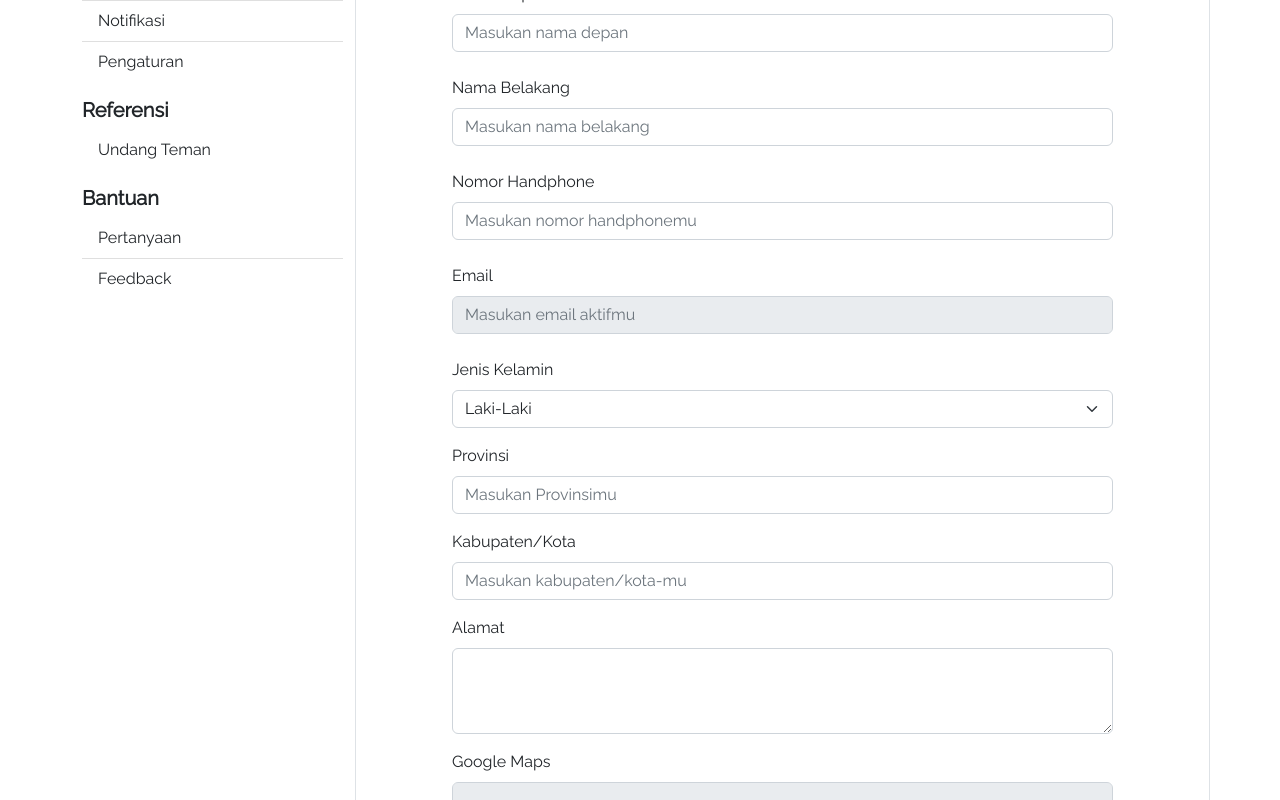
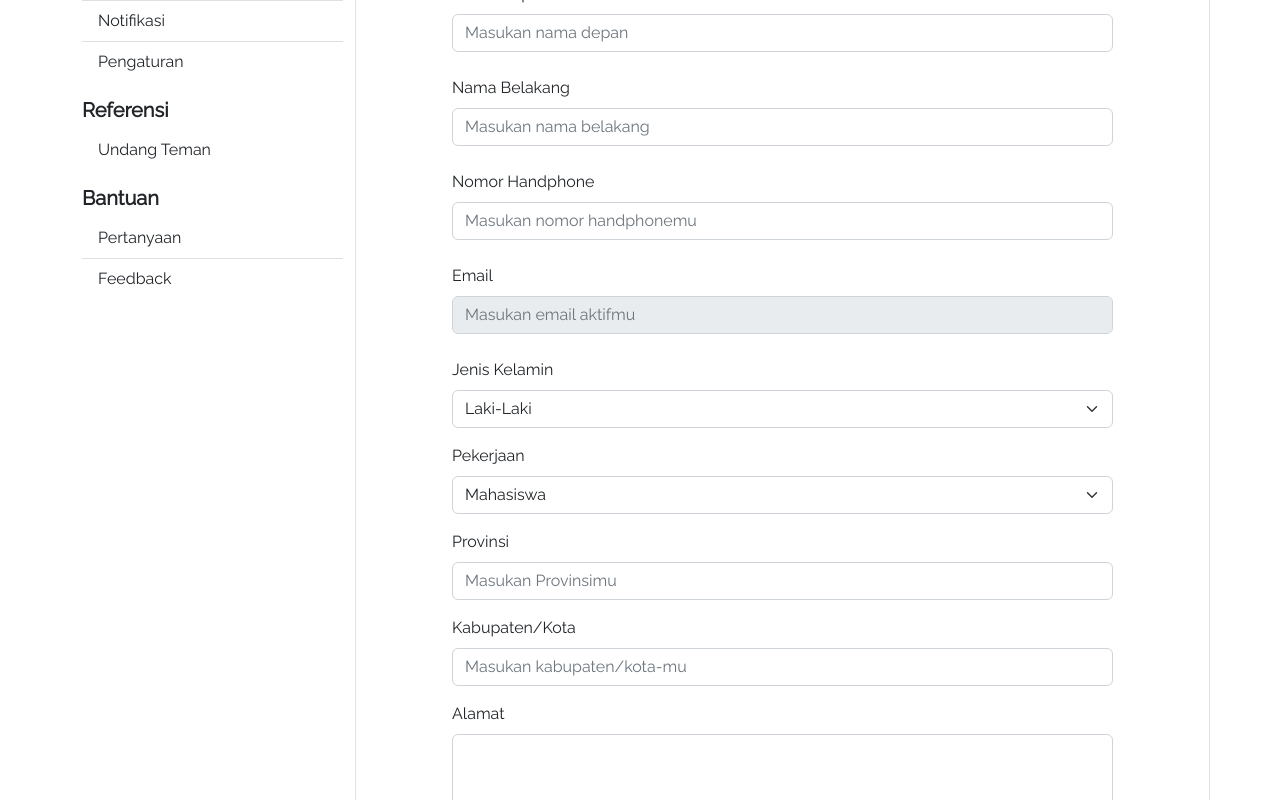
Before and after one commit to synrgy-final-project-team-a/frontend-fsw, a React (Create React App) app: page /profile/saya in a window 1280 px wide. Shown: the part 393-1193 px from the top of the page. Built offline with nearby package versions, Linux system fonts and the light colour scheme.

Commit message:
revise profile

```diff
--- a/src/pages/admin/profile/informasiPersonal.jsx
+++ b/src/pages/admin/profile/informasiPersonal.jsx
@@ -44,6 +44,10 @@ const InformasiPersonal = () => {
 		const phoneNumber = formRef.current.phoneNumber.value
 		const email = formRef.current.email.value
 		const gender = formRef.current.gender.value
+		const status = formRef.current.status.value
+		const bankAccount = formRef.current.bankAccount.value
+		const bankName = formRef.current.bankName.value
+		const bankUsername = formRef.current.bankUsername.value
 		const province = formRef.current.province.value
 		const city = formRef.current.city.value
 		const address = formRef.current.address.value
@@ -58,9 +62,19 @@ const InformasiPersonal = () => {
 			setError((error) => ({ ...error, "lastName": "Nama belakang tidak boleh kosong!" }))
 		}
 
+		if (!/^[0-9]{10,13}$/i.test(phoneNumber)) {
+			failed = true
+			setError((error) => ({ ...error, "phoneNumber": "Nomor handphone tidak valid!" }))
+		}
+
 		if (phoneNumber === "") {
 			failed = true
 			setError((error) => ({ ...error, "phoneNumber": "Nomor handphone tidak boleh kosong!" }))
+		}
+
+		if (!/^[A-Z0-9._%+-]+@[A-Z0-9.-]+\.[A-Z]{2,4}$/i.test(email)) {
+			failed = true
+			setError((error) => ({ ...error, "email": "Email tidak valid!" }))
 		}
 
 		if (email === "") {
@@ -68,9 +82,24 @@ const InformasiPersonal = () => {
 			setError((error) => ({ ...error, "email": "Email tidak boleh kosong!" }))
 		}
 
-		if (gender === "") {
+		if (!/^[0-9]{10,13}$/i.test(bankAccount)) {
 			failed = true
-			setError((error) => ({ ...error, "gender": "Jenis kelamin tidak boleh kosong!" }))
+			setError((error) => ({ ...error, "bankAccount": "Nomor rekening tidak valid!" }))
+		}
+
+		if (bankAccount === "") {
+			failed = true
+			setError((error) => ({ ...error, "bankAccount": "Nomor rekening tidak boleh kosong!" }))
+		}
+
+		if (bankName === "") {
+			failed = true
+			setError((error) => ({ ...error, "bankName": "Nama bank tidak boleh kosong!" }))
+		}
+
+		if (bankUsername === "") {
+			failed = true
+			setError((error) => ({ ...error, "bankUsername": "Nama pemilik rekening tidak boleh kosong!" }))
 		}
 
 		if (province === "") {
@@ -98,6 +127,10 @@ const InformasiPersonal = () => {
 		payload.append('last_name', lastName)
 		payload.append('phone_number', phoneNumber)
 		payload.append('gender', gender)
+		payload.append('status', status)
+		payload.append('bank_account', bankAccount)
+		payload.append('bank_name', bankName)
+		payload.append('bank_username', bankUsername)
 		payload.append('province', province)
 		payload.append('city', city)
 		payload.append('address', address)
@@ -311,6 +344,64 @@ const InformasiPersonal = () => {
 									}
 								</Form.Group>
 								<Form.Group className="mb-3" controlId="formBasicEmail">
+									<Form.Label>Pekerjaan</Form.Label>
+									<Form.Select defaultValue={userData.status}
+										ref={(ref) => formRef.current.status = ref}
+									>
+										<option value="Mahasiswa">Mahasiswa</option>
+										<option value="Pekerja">Pekerja</option>
+									</Form.Select>
+									{
+										(error.hasOwnProperty("status") && error.status !== "") ?
+											<Form.Text className="text-danger">
+												{error.status}
+											</Form.Text> :
+											""
+									}
+								</Form.Group>
+								<Form.Group className="mb-4" controlId="formBasicNomorRekening">
+									<Form.Label>Nomor Rekening</Form.Label>
+									<Form.Control type="text" placeholder="Masukan nomor rekening"
+										defaultValue={userData.bank_account}
+										ref={(ref) => formRef.current.bankAccount = ref}
+									/>
+									{
+										(error.hasOwnProperty("bankAccount") && error.bankAccount !== "") ?
+											<Form.Text className="text-danger">
+												{error.bankAccount}
+											</Form.Text> :
+											""
+									}
+								</Form.Group>
+								<Form.Group className="mb-4" controlId="formBasicNamaBank">
+									<Form.Label>Nama Bank</Form.Label>
+									<Form.Control type="text" placeholder="Masukan nama bank rekening"
+										defaultValue={userData.bank_name}
+										ref={(ref) => formRef.current.bankName = ref}
+									/>
+									{
+										(error.hasOwnProperty("bankName") && error.bankName !== "") ?
+											<Form.Text className="text-danger">
+												{error.bankName}
+											</Form.Text> :
+											""
+									}
+								</Form.Group>
+								<Form.Group className="mb-4" controlId="formBasicNomorRekening">
+									<Form.Label>Nama Pemilik Rekening</Form.Label>
+									<Form.Control type="text" placeholder="Masukan nama pemilik rekening"
+										defaultValue={userData.bank_username}
+										ref={(ref) => formRef.current.bankUsername = ref}
+									/>
+									{
+										(error.hasOwnProperty("bankUsername") && error.bankUsername !== "") ?
+											<Form.Text className="text-danger">
+												{error.bankUsername}
+											</Form.Text> :
+											""
+									}
+								</Form.Group>
+								<Form.Group className="mb-3" controlId="formBasicEmail">
 									<Form.Label>Provinsi</Form.Label>
 									<Form.Control list="provinsi-list" type="text" placeholder="Masukan Provinsimu"
 										defaultValue={userData.province}
--- a/src/pages/pencari/profile/informasiPersonal.jsx
+++ b/src/pages/pencari/profile/informasiPersonal.jsx
@@ -44,6 +44,7 @@ const InformasiPersonal = () => {
 		const phoneNumber = formRef.current.phoneNumber.value
 		const email = formRef.current.email.value
 		const gender = formRef.current.gender.value
+		const status = formRef.current.status.value
 		const province = formRef.current.province.value
 		const city = formRef.current.city.value
 		const address = formRef.current.address.value
@@ -58,19 +59,24 @@ const InformasiPersonal = () => {
 			setError((error) => ({ ...error, "lastName": "Nama belakang tidak boleh kosong!" }))
 		}
 
+		if (!/^[0-9]{10,13}$/i.test(phoneNumber)) {
+			failed = true
+			setError((error) => ({ ...error, "phoneNumber": "Nomor handphone tidak valid!" }))
+		}
+
 		if (phoneNumber === "") {
 			failed = true
 			setError((error) => ({ ...error, "phoneNumber": "Nomor handphone tidak boleh kosong!" }))
 		}
 
+		if (!/^[A-Z0-9._%+-]+@[A-Z0-9.-]+\.[A-Z]{2,4}$/i.test(email)) {
+			failed = true
+			setError((error) => ({ ...error, "email": "Email tidak valid!" }))
+		}
+
 		if (email === "") {
 			failed = true
 			setError((error) => ({ ...error, "email": "Email tidak boleh kosong!" }))
-		}
-
-		if (gender === "") {
-			failed = true
-			setError((error) => ({ ...error, "gender": "Jenis kelamin tidak boleh kosong!" }))
 		}
 
 		if (province === "") {
@@ -98,6 +104,7 @@ const InformasiPersonal = () => {
 		payload.append('last_name', lastName)
 		payload.append('phone_number', phoneNumber)
 		payload.append('gender', gender)
+		payload.append('status', status)
 		payload.append('province', province)
 		payload.append('city', city)
 		payload.append('address', address)
@@ -312,6 +319,22 @@ const InformasiPersonal = () => {
 									}
 								</Form.Group>
 								<Form.Group className="mb-3" controlId="formBasicEmail">
+									<Form.Label>Pekerjaan</Form.Label>
+									<Form.Select defaultValue={userData.status}
+										ref={(ref) => formRef.current.status = ref}
+									>
+										<option value="Mahasiswa">Mahasiswa</option>
+										<option value="Pekerja">Pekerja</option>
+									</Form.Select>
+									{
+										(error.hasOwnProperty("status") && error.status !== "") ?
+											<Form.Text className="text-danger">
+												{error.status}
+											</Form.Text> :
+											""
+									}
+								</Form.Group>
+								<Form.Group className="mb-3" controlId="formBasicEmail">
 									<Form.Label>Provinsi</Form.Label>
 									<Form.Control list="provinsi-list" type="text" placeholder="Masukan Provinsimu"
 										defaultValue={userData.province}
--- a/src/pages/penyewa/profile/informasiPersonal.jsx
+++ b/src/pages/penyewa/profile/informasiPersonal.jsx
@@ -44,6 +44,10 @@ const InformasiPersonal = () => {
 		const phoneNumber = formRef.current.phoneNumber.value
 		const email = formRef.current.email.value
 		const gender = formRef.current.gender.value
+		const status = formRef.current.status.value
+		const bankAccount = formRef.current.bankAccount.value
+		const bankName = formRef.current.bankName.value
+		const bankUsername = formRef.current.bankUsername.value
 		const province = formRef.current.province.value
 		const city = formRef.current.city.value
 		const address = formRef.current.address.value
@@ -58,9 +62,19 @@ const InformasiPersonal = () => {
 			setError((error) => ({ ...error, "lastName": "Nama belakang tidak boleh kosong!" }))
 		}
 
+		if (!/^[0-9]{10,13}$/i.test(phoneNumber)) {
+			failed = true
+			setError((error) => ({ ...error, "phoneNumber": "Nomor handphone tidak valid!" }))
+		}
+
 		if (phoneNumber === "") {
 			failed = true
 			setError((error) => ({ ...error, "phoneNumber": "Nomor handphone tidak boleh kosong!" }))
+		}
+
+		if (!/^[A-Z0-9._%+-]+@[A-Z0-9.-]+\.[A-Z]{2,4}$/i.test(email)) {
+			failed = true
+			setError((error) => ({ ...error, "email": "Email tidak valid!" }))
 		}
 
 		if (email === "") {
@@ -68,9 +82,24 @@ const InformasiPersonal = () => {
 			setError((error) => ({ ...error, "email": "Email tidak boleh kosong!" }))
 		}
 
-		if (gender === "") {
+		if (!/^[0-9]{10,13}$/i.test(bankAccount)) {
 			failed = true
-			setError((error) => ({ ...error, "gender": "Jenis kelamin tidak boleh kosong!" }))
+			setError((error) => ({ ...error, "bankAccount": "Nomor rekening tidak valid!" }))
+		}
+
+		if (bankAccount === "") {
+			failed = true
+			setError((error) => ({ ...error, "bankAccount": "Nomor rekening tidak boleh kosong!" }))
+		}
+
+		if (bankName === "") {
+			failed = true
+			setError((error) => ({ ...error, "bankName": "Nama bank tidak boleh kosong!" }))
+		}
+
+		if (bankUsername === "") {
+			failed = true
+			setError((error) => ({ ...error, "bankUsername": "Nama pemilik rekening tidak boleh kosong!" }))
 		}
 
 		if (province === "") {
@@ -98,6 +127,10 @@ const InformasiPersonal = () => {
 		payload.append('last_name', lastName)
 		payload.append('phone_number', phoneNumber)
 		payload.append('gender', gender)
+		payload.append('status', status)
+		payload.append('bank_account', bankAccount)
+		payload.append('bank_name', bankName)
+		payload.append('bank_username', bankUsername)
 		payload.append('province', province)
 		payload.append('city', city)
 		payload.append('address', address)
@@ -311,6 +344,64 @@ const InformasiPersonal = () => {
 									}
 								</Form.Group>
 								<Form.Group className="mb-3" controlId="formBasicEmail">
+									<Form.Label>Pekerjaan</Form.Label>
+									<Form.Select defaultValue={userData.status}
+										ref={(ref) => formRef.current.status = ref}
+									>
+										<option value="Mahasiswa">Mahasiswa</option>
+										<option value="Pekerja">Pekerja</option>
+									</Form.Select>
+									{
+										(error.hasOwnProperty("status") && error.status !== "") ?
+											<Form.Text className="text-danger">
+												{error.status}
+											</Form.Text> :
+											""
+									}
+								</Form.Group>
+								<Form.Group className="mb-4" controlId="formBasicNomorRekening">
+									<Form.Label>Nomor Rekening</Form.Label>
+									<Form.Control type="text" placeholder="Masukan nomor rekening"
+										defaultValue={userData.bank_account}
+										ref={(ref) => formRef.current.bankAccount = ref}
+									/>
+									{
+										(error.hasOwnProperty("bankAccount") && error.bankAccount !== "") ?
+											<Form.Text className="text-danger">
+												{error.bankAccount}
+											</Form.Text> :
+											""
+									}
+								</Form.Group>
+								<Form.Group className="mb-4" controlId="formBasicNamaBank">
+									<Form.Label>Nama Bank</Form.Label>
+									<Form.Control type="text" placeholder="Masukan nama bank rekening"
+										defaultValue={userData.bank_name}
+										ref={(ref) => formRef.current.bankName = ref}
+									/>
+									{
+										(error.hasOwnProperty("bankName") && error.bankName !== "") ?
+											<Form.Text className="text-danger">
+												{error.bankName}
+											</Form.Text> :
+											""
+									}
+								</Form.Group>
+								<Form.Group className="mb-4" controlId="formBasicNomorRekening">
+									<Form.Label>Nama Pemilik Rekening</Form.Label>
+									<Form.Control type="text" placeholder="Masukan nama pemilik rekening"
+										defaultValue={userData.bank_username}
+										ref={(ref) => formRef.current.bankUsername = ref}
+									/>
+									{
+										(error.hasOwnProperty("bankUsername") && error.bankUsername !== "") ?
+											<Form.Text className="text-danger">
+												{error.bankUsername}
+											</Form.Text> :
+											""
+									}
+								</Form.Group>
+								<Form.Group className="mb-3" controlId="formBasicEmail">
 									<Form.Label>Provinsi</Form.Label>
 									<Form.Control list="provinsi-list" type="text" placeholder="Masukan Provinsimu"
 										defaultValue={userData.province}
```
